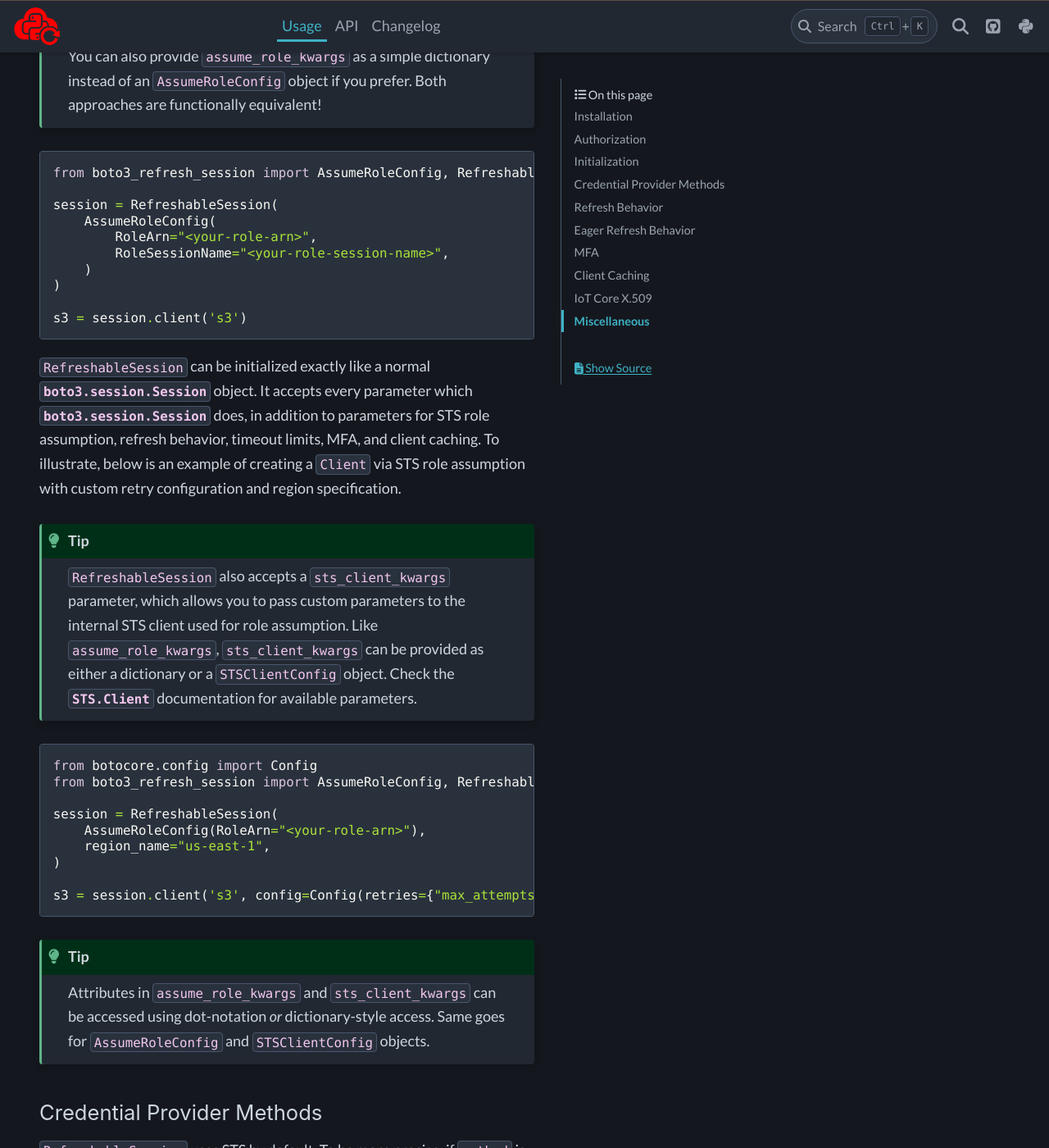
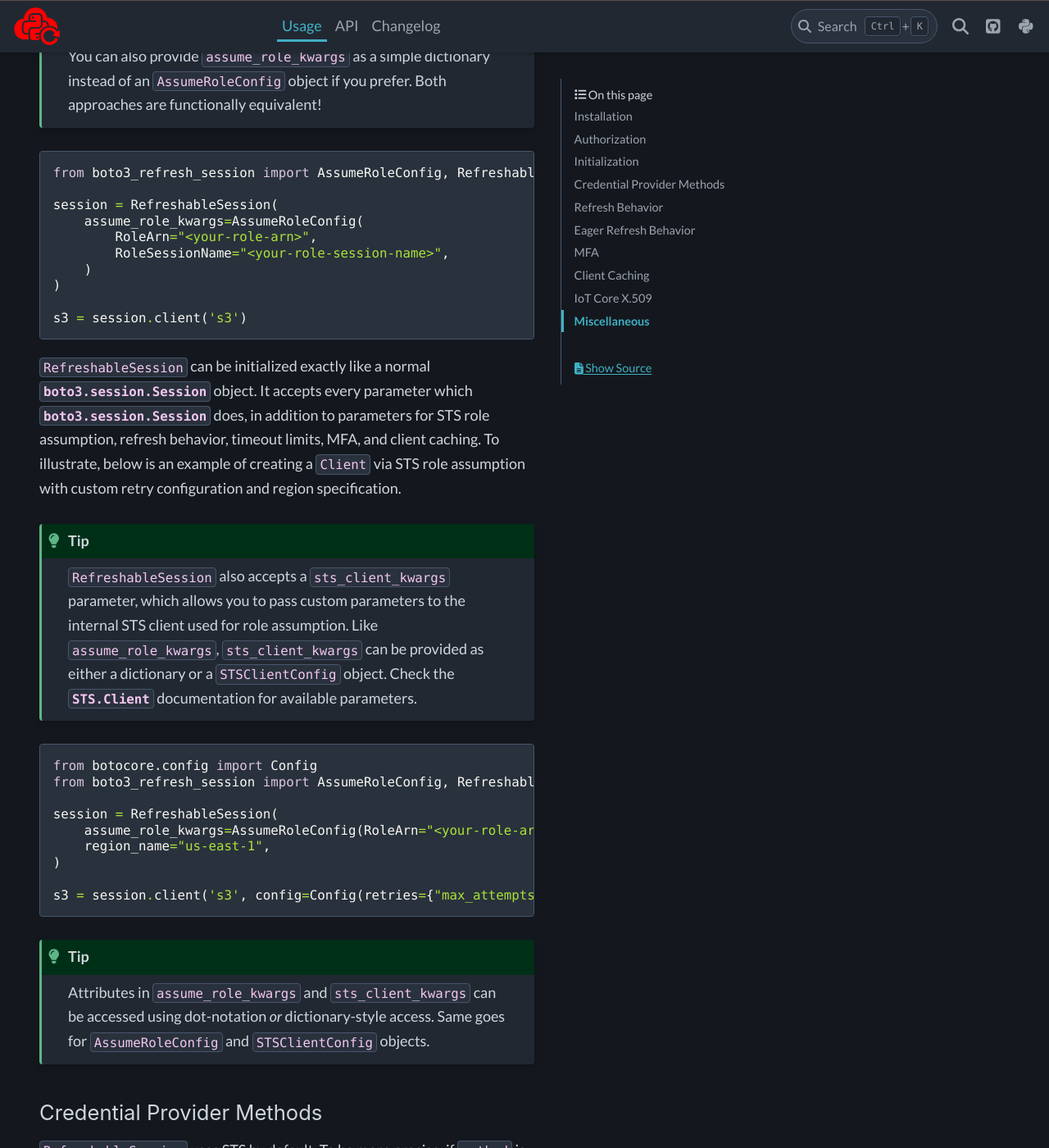
Before and after one commit to michaelthomasletts/boto3-refresh-session, a Sphinx documentation site: the page built from doc/usage.rst, in a window 1280 px wide and 1400 px high, scrolled down 1571 px. Shown: the whole window at 82% size. Built offline with Sphinx 7.4.7 and the PyData theme 0.15.4, drawn with Linux system fonts in a browser that asks for light colours; some of the changed text lies outside the part shown.

Commit message:
Explicitly listing `assume_role_kwargs` in code examples.

```diff
--- a/doc/api/config.rst
+++ b/doc/api/config.rst
@@ -57,7 +57,7 @@ But this is now preferred:
     )
 
     refreshable_session = RefreshableSession(
-        AssumeRoleConfig(
+        assume_role_kwargs=AssumeRoleConfig(
             RoleArn="arn:aws:iam::123456789012:role/MyRole",
             RoleSessionName="MySession",
             DurationSeconds=3600,
--- a/doc/api/session.rst
+++ b/doc/api/session.rst
@@ -17,7 +17,7 @@ Examples
 --------
 >>> from boto3_refresh_session import AssumeRoleConfig, RefreshableSession
 >>> session = RefreshableSession(
-...     AssumeRoleConfig(RoleArn="<your-role-arn>"),
+...     assume_role_kwargs=AssumeRoleConfig(RoleArn="<your-role-arn>"),
 ...     region_name="us-east-1"
 ... )
 >>> s3 = session.client("s3")
--- a/doc/api/sts.rst
+++ b/doc/api/sts.rst
@@ -18,7 +18,7 @@ Examples
 --------
 >>> from boto3_refresh_session import AssumeRoleConfig, RefreshableSession
 >>> session = RefreshableSession(
-...     AssumeRoleConfig(
+...     assume_role_kwargs=AssumeRoleConfig(
 ...         RoleArn="arn:aws:iam::123456789012:role/MyRole",
 ...         RoleSessionName="my-session",
 ...     ),
--- a/doc/usage.rst
+++ b/doc/usage.rst
@@ -56,7 +56,7 @@ Below is a basic example of creating a ``Client`` via STS role assumption.
     from boto3_refresh_session import AssumeRoleConfig, RefreshableSession
 
     session = RefreshableSession(
-        AssumeRoleConfig(
+        assume_role_kwargs=AssumeRoleConfig(
             RoleArn="<your-role-arn>",
             RoleSessionName="<your-role-session-name>",
         )
@@ -80,7 +80,7 @@ To illustrate, below is an example of creating a ``Client`` via STS role assumpt
     from boto3_refresh_session import AssumeRoleConfig, RefreshableSession
 
     session = RefreshableSession(
-        AssumeRoleConfig(RoleArn="<your-role-arn>"),
+        assume_role_kwargs=AssumeRoleConfig(RoleArn="<your-role-arn>"),
         region_name="us-east-1",
     )
 
@@ -114,7 +114,7 @@ Set ``defer_refresh`` to False to enable eager refresh:
     from boto3_refresh_session import AssumeRoleConfig, RefreshableSession
 
     session = RefreshableSession(
-        AssumeRoleConfig(RoleArn="<your-role-arn>"),
+        assume_role_kwargs=AssumeRoleConfig(RoleArn="<your-role-arn>"),
         defer_refresh=False,
     )
 
@@ -169,7 +169,7 @@ Below is an example of using an MFA token provider which calls Yubikey.
     }
 
     session = RefreshableSession(
-        AssumeRoleConfig(
+        assume_role_kwargs=AssumeRoleConfig(
             RoleArn="<your-role-arn>",
             RoleSessionName="<your-role-session-name>",
             SerialNumber="arn:aws:iam::<your-aws-account-id>:mfa/<your-mfa-device-name>",
```
Also changed, not shown: 1 other file.
